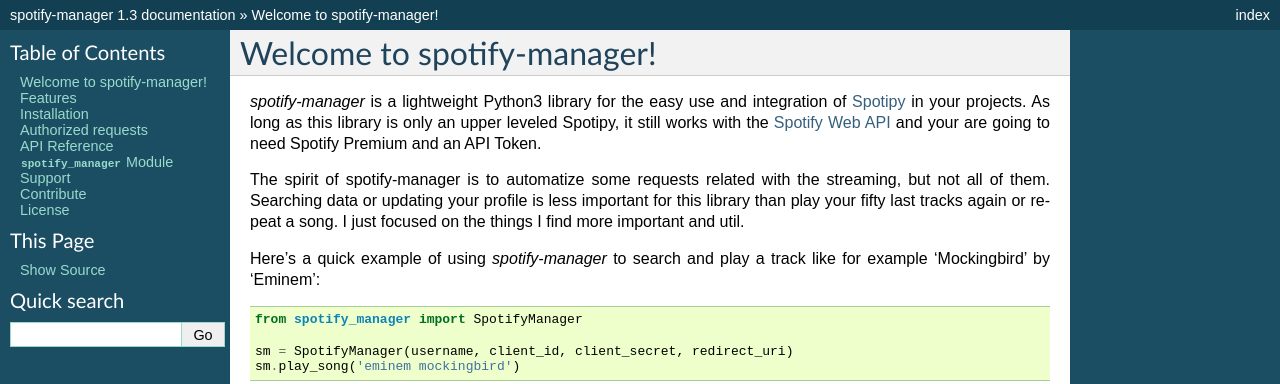
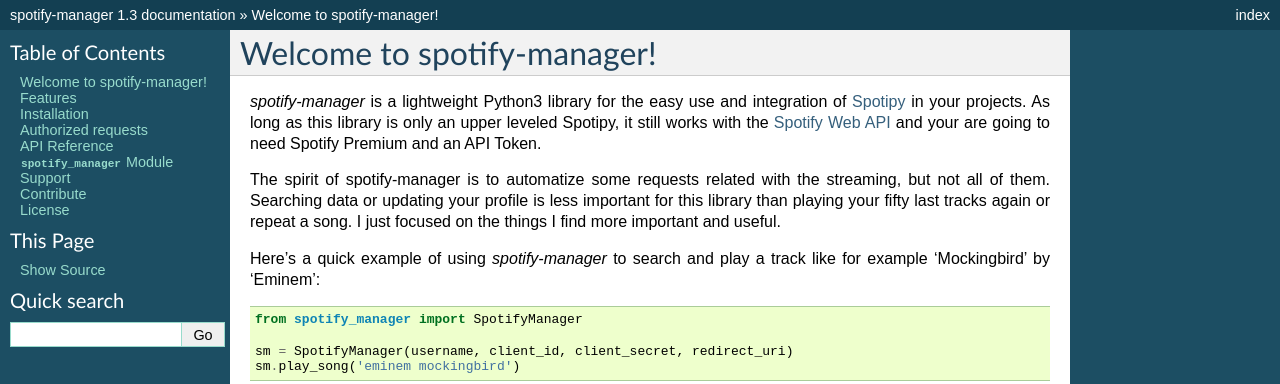
Before and after one commit to msolefonte/spotify-manager, a Sphinx documentation site: the page built from docs/index.rst, in a window 1280 px wide. Shown: the top 384 px of the page. Built offline with Sphinx 7.4.7, drawn with Linux system fonts in a browser that asks for light colours.

Commit message:
Docs update

```diff
--- a/docs/index.rst
+++ b/docs/index.rst
@@ -13,8 +13,8 @@
 
 The spirit of spotify-manager is to automatize some requests related with the
 streaming, but not all of them. Searching data or updating your profile is less
-important for this library than play your fifty last tracks again or repeat a
-song. I just focused on the things I find more important and util.
+important for this library than playing your fifty last tracks again or repeat a
+song. I just focused on the things I find more important and useful.
 
 Here's a quick example of using *spotify-manager* to search and play a track
 like for example 'Mockingbird' by 'Eminem'::
```
